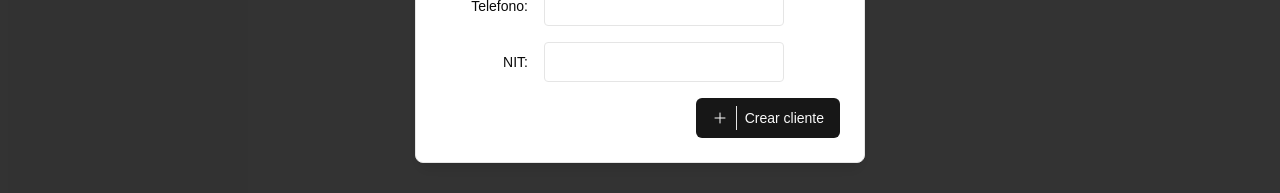
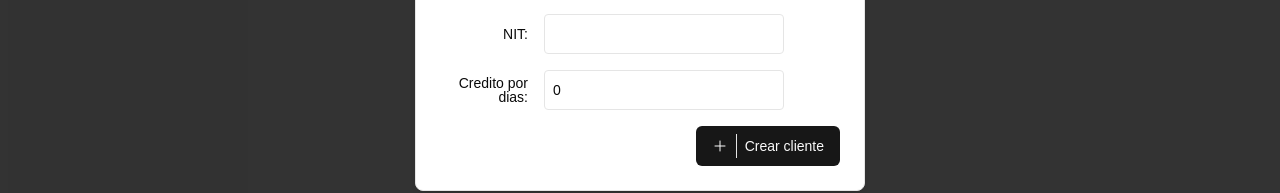
Before and after one commit to epehc/crm-frontend-v2, a Next.js app: page /dashboard/clientes in a window 1280 px wide. Both pictures are taken after a click on the button "Nuevo cliente". Shown: the part 419-612 px from the top of the page. Built offline with nearby package versions, Linux system fonts and the light colour scheme; no server answers.

Commit message:
added credito por dias for the creation of a client, as it is dependant on how long the facturas will be valid for

```diff
--- a/src/components/ui/clientes/add-client-dialog.tsx
+++ b/src/components/ui/clientes/add-client-dialog.tsx
@@ -10,7 +10,7 @@ import {
 } from "@/components/ui/dialog";
 import {useSession} from "next-auth/react";
 import {useEffect, useState} from "react";
-import {CalendarIcon, PlusIcon} from "@heroicons/react/24/outline";
+import {PlusIcon} from "@heroicons/react/24/outline";
 import {Separator} from "@/components/ui/separator";
 import {Button} from "@/components/ui/button";
 import {Label} from "@/components/ui/label";
@@ -29,6 +29,7 @@ export default function AddClientDialog({addCliente}: {addCliente: (nuevoCliente
     const [direccion, setDireccion] = useState<string>("")
     const [telefono, setTelefono] = useState<string>("")
     const [nit, setNit] = useState<string>("")
+    const [creditoPorDias, setCreditoPorDias] = useState<string>('0')
 
     const handleNombreChange = (e: React.ChangeEvent<HTMLInputElement>) => {
         e.preventDefault();
@@ -50,19 +51,35 @@ export default function AddClientDialog({addCliente}: {addCliente: (nuevoCliente
         setNit(e.target.value)
     }
 
+    const handleCreditoPorDiasChange = (e: React.ChangeEvent<HTMLInputElement>) => {
+        e.preventDefault();
+        setCreditoPorDias(e.target.value)
+    }
+
+    const resetForm = () => {
+        setNombre('')
+        setDireccion('')
+        setTelefono('')
+        setNit('')
+        setCreditoPorDias('0')
+    }
+
     const handleSubmit= async (e: React.FormEvent<HTMLFormElement>) => {
         e.preventDefault()
 
-        if(!nombre || !direccion || !telefono || !nit){
+        if(!nombre || !direccion || !telefono || !nit || !creditoPorDias){
             alert("Por favor llene todos los campos")
             return
         }
+
+        const credito_por_dias = parseInt(creditoPorDias)
 
         const nuevoCliente: NuevoCliente = {
             nombre,
             direccion,
             telefono,
-            nit
+            nit,
+            credito_por_dias: credito_por_dias,
         }
 
         console.log("Nuevo cliente: ", nuevoCliente)
@@ -72,6 +89,7 @@ export default function AddClientDialog({addCliente}: {addCliente: (nuevoCliente
             alert('Cliente creado exitosamente')
             console.log("Cliente creado: ", response)
             addCliente(response)
+            resetForm()
             setIsDialogOpen(false)
         }catch(error){
             console.log('Failed to create new client', error)
@@ -135,6 +153,16 @@ export default function AddClientDialog({addCliente}: {addCliente: (nuevoCliente
                                 required
                             />
                         </div>
+                        <div className='grid grid-cols-4 items-center gap-4'>
+                            <Label className="text-right">Credito por dias:</Label>
+                            <Input
+                                className="w-[240px] justify-start text-left font-normal border rounded p-2"
+                                type='text'
+                                value={creditoPorDias}
+                                onChange={handleCreditoPorDiasChange}
+                                required
+                            />
+                        </div>
                     </div>
                     <DialogFooter>
                         <Button type='submit'>
```
